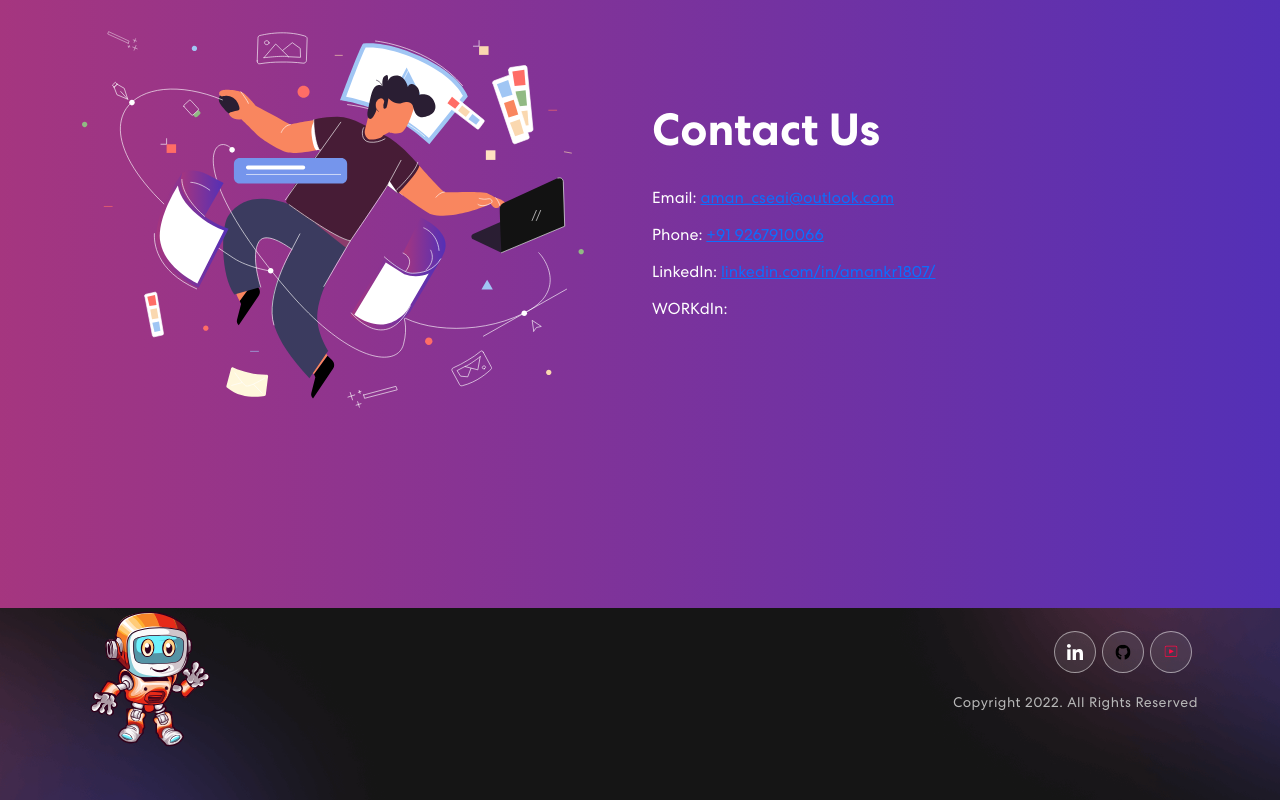
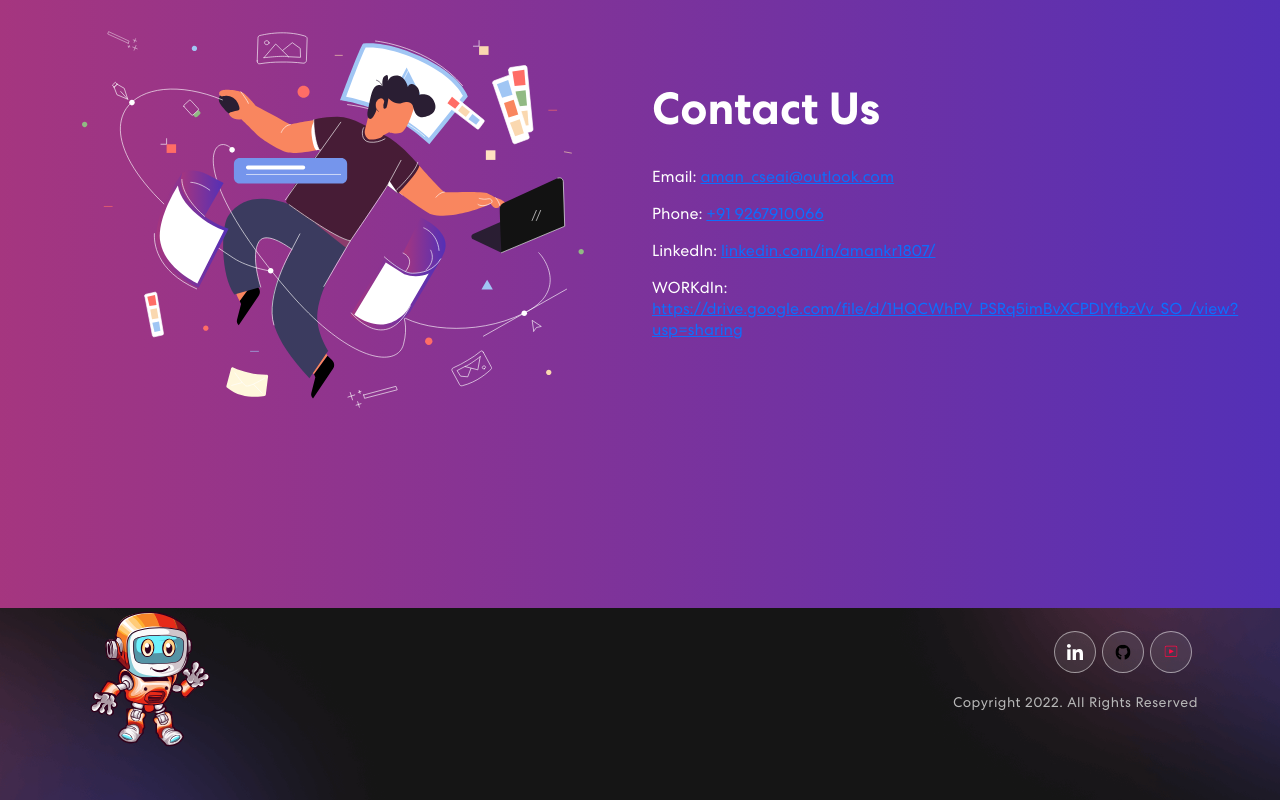
Before and after one commit to AmanAryan007/personal_portfolio, a React (Create React App) app: page / in a window 1280 px wide. Shown: the part 2329-3129 px from the top of the page. Built offline with nearby package versions, Linux system fonts and the light colour scheme.

Commit message:
Update Contact.js

```diff
--- a/src/components/Contact.js
+++ b/src/components/Contact.js
@@ -24,7 +24,7 @@ export const Contact = () => {
                     <p>Email: <a href="mailto:aman_cseai@outlook.com">aman_cseai@outlook.com</a></p>
                     <p>Phone: <a href="tel:+919267910066">+91 9267910066</a></p>
                     <p>LinkedIn: <a href="https://www.linkedin.com/in/amankr1807/">linkedin.com/in/amankr1807/</a></p>
-                    <p>WORKdIn: <a href=" https://drive.google.com/file/d/1HQCWhPV_PSRq5imBvXCPDlYfbzVv_SO_/view?usp=sharing"></a></p>
+                    <p>WORKdIn: <a href="https://drive.google.com/file/d/1HQCWhPV_PSRq5imBvXCPDlYfbzVv_SO_/view?usp=sharing">https://drive.google.com/file/d/1HQCWhPV_PSRq5imBvXCPDlYfbzVv_SO_/view?usp=sharing</a></p>
                   </div>
                 </div>}
             </TrackVisibility>
```
